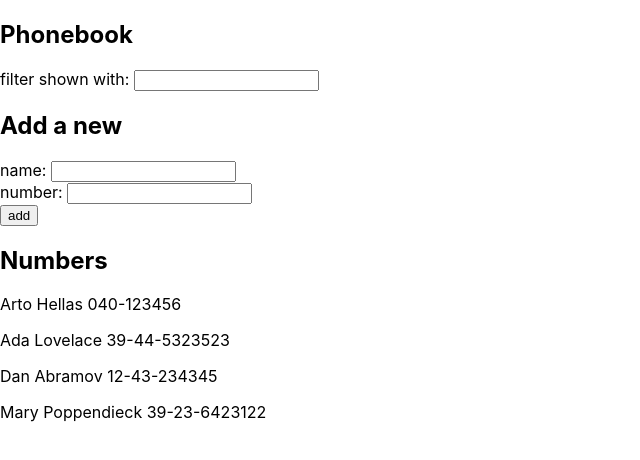
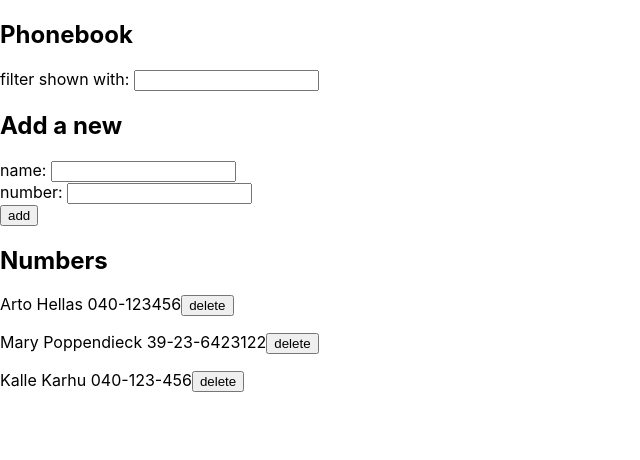
Before and after one commit to Totalderp/Full-Stack-open-2020, a React (Create React App) app in the folder osa 2/puhelinluettelo/: page / in a window 1280 px wide. Shown: the top 460 px of the page, without its empty margins (0-640 px from the left). Built offline with nearby package versions, Linux system fonts and the light colour scheme; data requests are answered from the project's data file.

Commit message:
2.15-2.18 Done, updated README

```diff
--- a/osa 2/puhelinluettelo/db.json
+++ b/osa 2/puhelinluettelo/db.json
@@ -1,24 +1,19 @@
 {
-    "persons":[
+  "persons": [
     {
       "name": "Arto Hellas",
       "number": "040-123456",
       "id": 1
     },
     {
-        "name": "Ada Lovelace",
-        "number": "39-44-5323523",
-        "id": 2
-      },
-      {
-        "name": "Dan Abramov",
-        "number": "12-43-234345",
-        "id": 3
-      },
-      {
       "name": "Mary Poppendieck",
       "number": "39-23-6423122",
       "id": 4
+    },
+    {
+      "name": "Kalle Karhu",
+      "number": "040-123-456",
+      "id": 5
     }
   ]
 }
--- a/osa 2/puhelinluettelo/src/App.js
+++ b/osa 2/puhelinluettelo/src/App.js
@@ -1,5 +1,6 @@
 import React, { useState, useEffect } from 'react'
 import axios from 'axios'
+import numbersService from './services/numbersService'
 
 const App = () => {
   const [persons, setPersons] = useState([])
@@ -10,13 +11,13 @@ const App = () => {
 
   const [newFilter, setNewFilter] = useState('')
 
-  //useEffect hakee sovelluksen tiedot JSON muodossa palvelimelta käyttäen axiosia
+  //useEffect hakee sovelluksen tiedot JSON muodossa palvelimelta käyttäen numberService luokan axiosia
   useEffect(() => {
     console.log('effect alkaa')
-    axios
-      .get('http://localhost:3001/persons')
+    numbersService
+      .getAll()
       .then(response => {
-        console.log('effect -> promise fulfilled')
+        console.log('effect -> promise fulfilled', response)
         setPersons(response.data)
       })
   }, [])
@@ -58,22 +59,48 @@ const App = () => {
 
     console.log('Nimien listassa nyt:', nimet)
 
-    //jos nimi ei ole vielä listassa
-    if (!nimet.includes(newName)) {
+    //uunen henkilön tietojen atribuutit
     const lisattavaperson = {
       name: newName,
       number: newNumber
     }
-      console.log('Pusketaan listaan seuraavat tiedot: ', lisattavaperson)
-      setPersons(persons.concat(lisattavaperson))
 
+    //jos nimi ei ole vielä listassa
+    if (!nimet.includes(newName)) {
+      console.log('Pusketaan listaan seuraavat tiedot severille: ', lisattavaperson)
+
+      //2.15, lähetetään uusi persons-tieto palvelimelle
+      numbersService
+        .create(lisattavaperson)
+        .then(response => {
+          setPersons(persons.concat(response.data))
+          console.log('Palvelin vastasi uuteen tietoon:', response)
           //tyhjennetään kentät
           setNewName('')
           setNewNumber('')
-      //console.log('Listassa nyt: ', persons)
+        })
+      console.log('Listassa nyt: ', persons)
     }
+
+    //2.18 nimi on jo listassa, tarjotaan mahdollisuutta päivittää se
     else {
-      alert(`${newName} is already added to phonebook`)
+      //jos ikkunasta klikataan OK, lähetetään numberService komponentille Axionille PUT update käsky
+      if (window.confirm(`${newName} is already added to phonebook, replace the old number with a new one?`)) {
+
+        //tämän rivin kirjoittamiseen meni liian kauan
+        const lisattavanID = persons.filter(haeid => haeid.name == lisattavaperson.name)
+
+        //päivitetään vanha tieto
+        numbersService
+          .update(lisattavanID[0].id, lisattavaperson)
+          .then(response => {
+            console.log('Palvelin vastasi uuteen tietoon:', response)
+            setPersons(persons.concat(response.data))
+            //tyhjennetään kentät
+            setNewName('')
+            setNewNumber('')
+          })
+      }
     }
 
   }
@@ -91,10 +118,24 @@ const App = () => {
   )
 }
 
-//Person komponentti. Tulostaa yhden ainoa ihmisen tiedot
+//Person komponentti. Tulostaa yhden ainoa ihmisen tiedot, sekä poistamiseen käytetty painike
 const Person = (props) => {
-  //console.log('Tulostetaan yksittäinen henkilö')
-  return (<p key={props.name}>{props.name} {props.number} </p>)
+  return (<p key={props.id}>{props.name} {props.number}
+    <button onClick={() => {
+      const messege = 'Delete ' +props.name
+      console.log(messege)
+      if (window.confirm(messege)) {
+        //jos ikkunasta klikataan OK, lähetetään numberService komponentille Axionille delete käsky
+        console.log('Klikattu poista henkilöön:', props.name, 'jonka ID on', props.id)
+        numbersService
+          .remove(props.id)
+          .then(response => {
+            console.log('Palvelin vastasi uuteen tietoon:', response)
+          })
+      }
+    }
+
+    }>delete</button></p>)
 }
 
 //Person-komponentin kattokomponentti. Valmistaa kaikki listan henkilöt tulostamista varten
@@ -103,7 +144,7 @@ const PersonsListForm = (props) => {
   return (
     <div>
       {props.filteredPersons.map(person =>
-        <Person key={person.name} name={person.name} number={person.number} />
+        <Person key={person.id} name={person.name} number={person.number} id={person.id}/>
       )}</div>
   )
 }
--- /dev/null
+++ b/osa 2/puhelinluettelo/src/services/numbersService.js
@@ -0,0 +1,33 @@
+import axios from 'axios'
+const baseUrl = 'http://localhost:3001/persons'
+//Tämä komponentti vastaa REST kommunikoinnista tietokannankanssa käyttäen AXIOS react lisäosaa
+
+//palauttaa kaikki tiedot
+const getAll = () => {
+  return axios.get(baseUrl)
+}
+
+//luo uuden resurrien tietokantaan
+const create = newObject => {
+  return axios.post(baseUrl, newObject)
+}
+
+//Päivittää annetun id:n tiedot
+const update = (id, newObject) => {
+  return axios.put(`${baseUrl}/${id}`, newObject)
+}
+
+//poistaa tiedon
+const remove = (id) => {
+    console.log('Poistetaan käyttäjä ID:', id)
+    console.log('Osoitteesta', baseUrl, id)
+    return axios.delete(`${baseUrl}/${id}`)
+}
+
+//exportattavat funktiot
+export default {
+  getAll: getAll,
+  create: create,
+  remove: remove,
+  update: update
+}
```
Also changed, not shown: 2 other files (tests, documents, lock files or other folders). Lines whose indentation alone changed are shown as unchanged.
